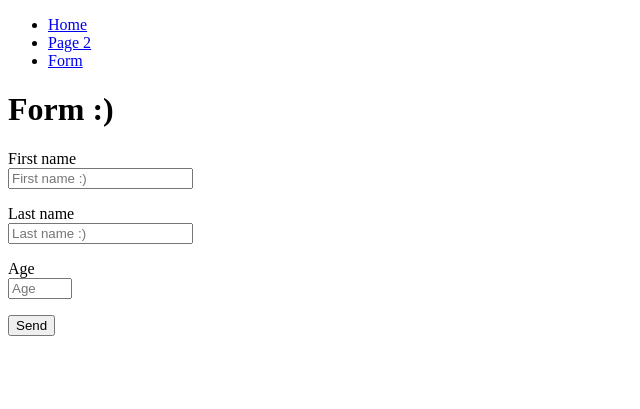
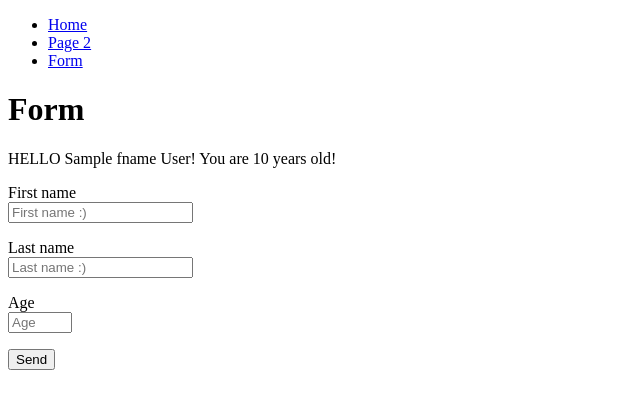
Before and after one commit to OliverVolkov/vm22learnexpress, a Node server app: template views/form.njk in a window 1280 px wide. Shown: the top 409 px of the page, without its empty margins (0-640 px from the left). Run offline with Node 20, Linux system fonts and the light colour scheme; the template is opened without the code that fills it: most values are stand-ins (such as "Sample title", 1, 10 or a date in 2020).

Commit message:
added more stuff :) :O

```diff
--- a/server.js
+++ b/server.js
@@ -18,7 +18,7 @@ app.get('/page2', (req, res) => {
   });
 
 app.get('/form', (req, res) => {
-    res.render('form.njk');
+    res.render('form.njk' , req.query);
   console.log(req.query);
     //console.log('someone visited')
 });
--- a/views/form.njk
+++ b/views/form.njk
@@ -2,7 +2,10 @@
  {% block title%} Form
  {% endblock %}
  {% block content %}
-<h1>Form :)</h1>
+<h1>Form </h1>
+{% if fname and lname and age %}
+<p>HELLO {{ fname }} {{ lname }}! You are {{ age }} years old!</p>
+{%endif%}
 <form>
     <p>
     <label for="fname">First name</label><br>
```
